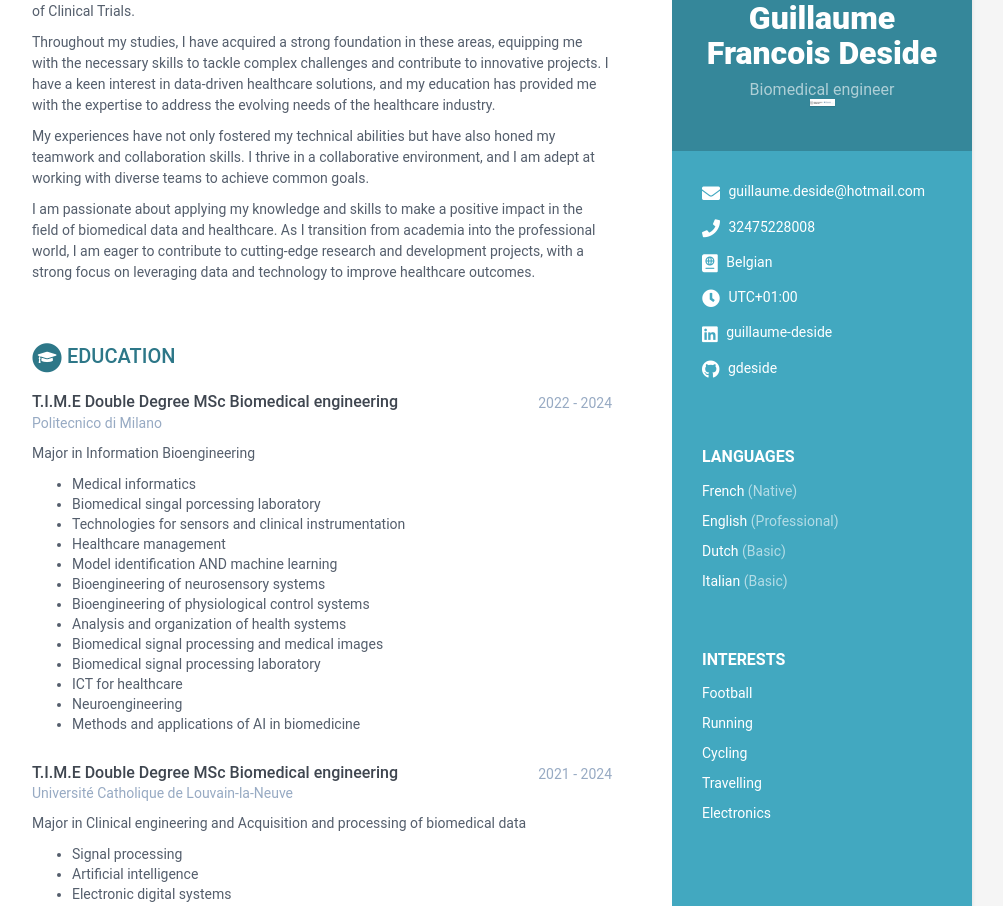
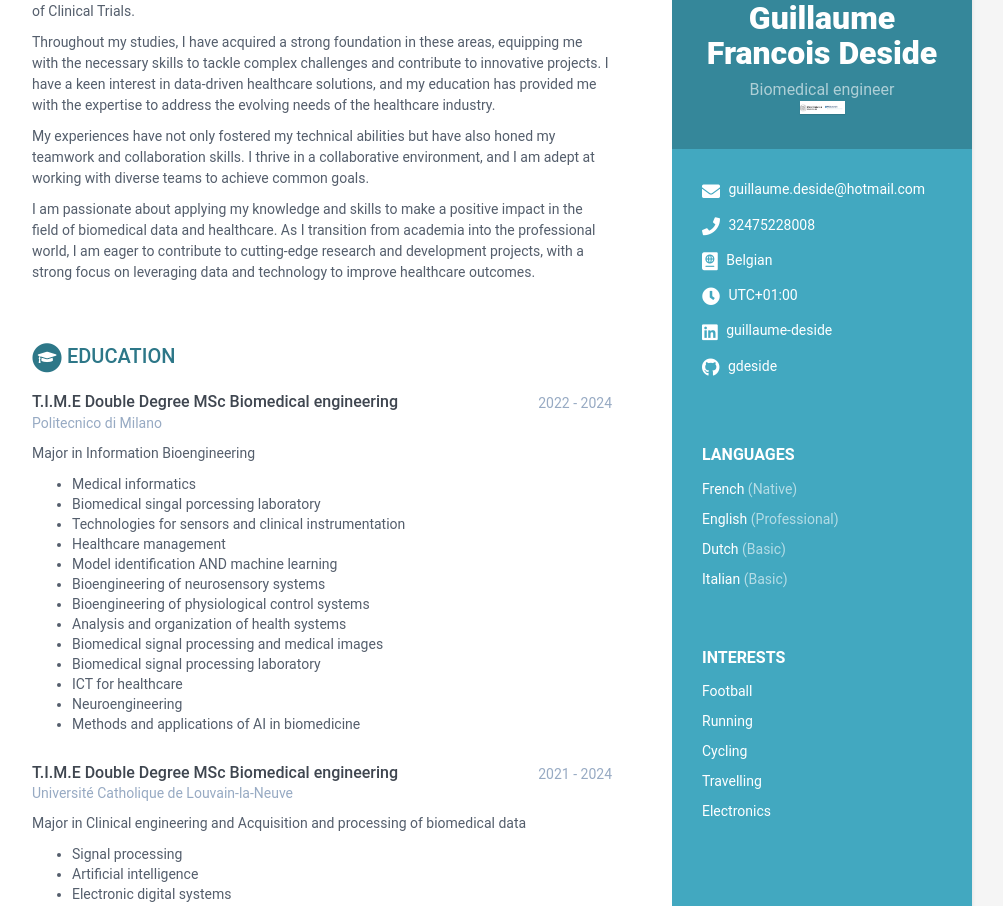
Before and after one commit to gdeside/CV, a Jekyll site: the page built from index.html, in a window 1280 px wide. Shown: the part 202-1108 px from the top of the page, without its empty margins (168-1171 px from the left). Built offline with Jekyll 4.4.1, drawn with Linux system fonts in a browser that asks for light colours.

Commit message:
Update banner

```diff
--- a/_sass/_base.scss
+++ b/_sass/_base.scss
@@ -85,8 +85,8 @@ p {
   }
   .banner {
     //used for profile image
-    max-width: 25px;
-    margin-bottom: 15px;
+    max-width: 45px;
+    margin-bottom: 5px;
     border: 0px solid #fff;
     box-shadow: 0 1px 1px rgba(0, 0, 0, 0.1);
   }
```
